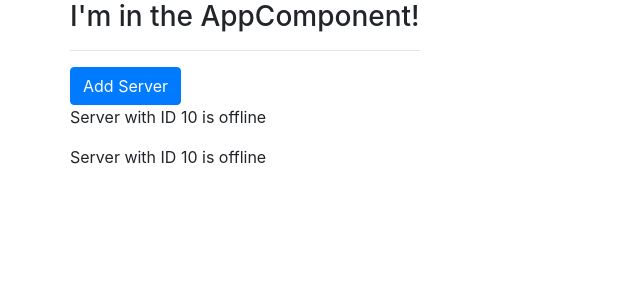
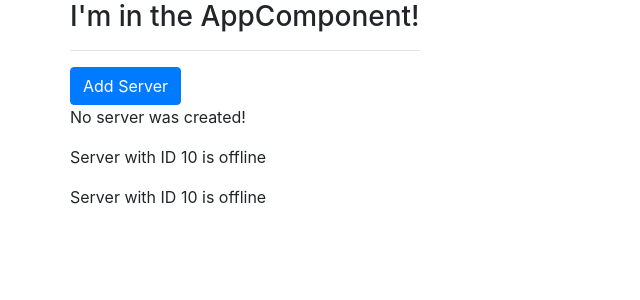
Before and after one commit to yusupsaepudin/ng4-basics, an Angular app: page / in a window 1280 px wide. Shown: the top 300 px of the page, without its empty margins (0-640 px from the left). Built offline with nearby package versions, Linux system fonts and the light colour scheme.

Commit message:
event binding

```diff
--- a/src/app/servers/servers.component.html
+++ b/src/app/servers/servers.component.html
@@ -1,3 +1,8 @@
-<button class="btn btn-primary" [disabled]="!allowNewServer">Add Server</button>
+<button
+  class="btn btn-primary"
+  [disabled]="!allowNewServer"
+  (click)="onCreateServer()">Add Server</button>
+<!-- <p [innerText]="allowNewServer"></p> -->
+<p>{{ serverCreationStatus }}</p>
 <app-server></app-server>
 <app-server></app-server>
--- a/src/app/servers/servers.component.ts
+++ b/src/app/servers/servers.component.ts
@@ -7,6 +7,7 @@
 })
 export class ServersComponent implements OnInit {
   allowNewServer = false;
+  serverCreationStatus = 'No server was created!';
 
   constructor() {
      setTimeout(() => {
@@ -17,4 +18,8 @@
   ngOnInit() {
   }
 
+  onCreateServer() {
+    this.serverCreationStatus = 'Server was created';
+  }
+
 }
```
